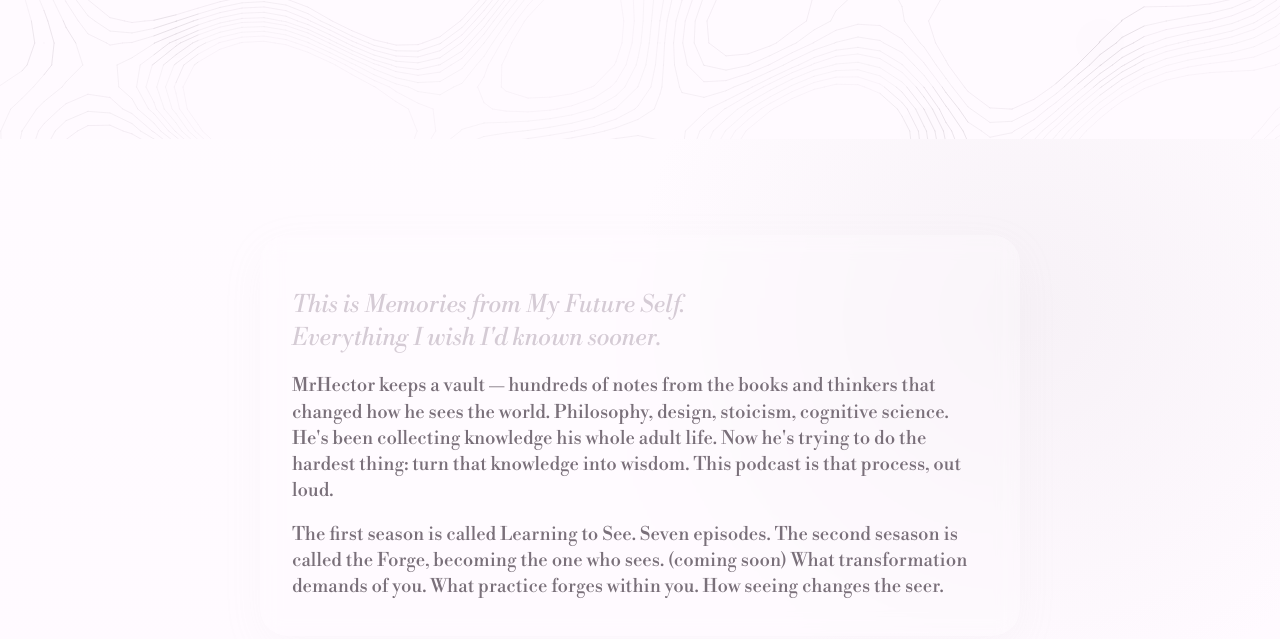
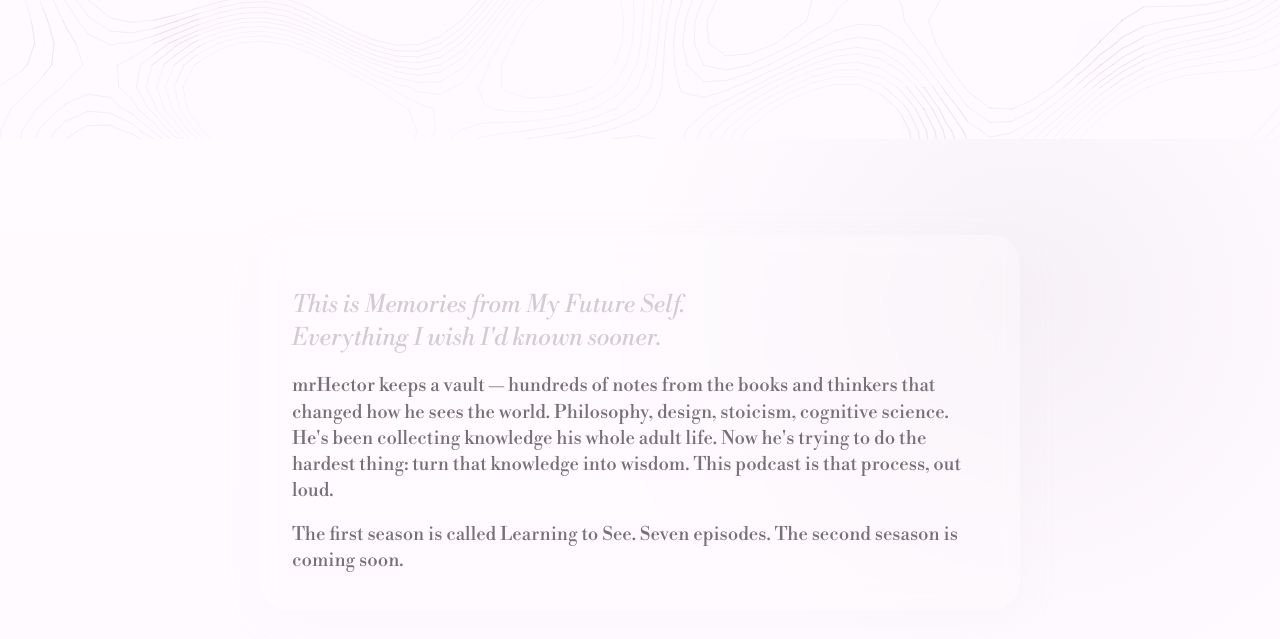
Before and after one commit to mrdaemoni/memoriesfromthefuture, a plain HTML site: page index.html in a window 1280 px wide. Shown: the part 661-1300 px from the top of the page. Drawn offline with nearby package versions, Linux system fonts and the light colour scheme; animation ran at ten frames a second.

Commit message:
Update homepage copy

```diff
--- a/index.html
+++ b/index.html
@@ -104,7 +104,7 @@
 
           <div class="about-body">
             <p>
-              MrHector keeps a vault — hundreds of notes from the books and
+              mrHector keeps a vault — hundreds of notes from the books and
               thinkers that changed how he sees the world. Philosophy, design,
               stoicism, cognitive science. He's been collecting knowledge his
               whole adult life. Now he's trying to do the hardest thing: turn
@@ -112,8 +112,7 @@
             </p>
             <p>
               The first season is called Learning to See. Seven episodes.
-			  The second sesason is called the Forge, becoming the one who sees. (coming soon)
-			  What transformation demands of you. What practice forges within you. How seeing changes the seer.
+			  The second sesason is coming soon.
             </p>
 
           </div>
```
